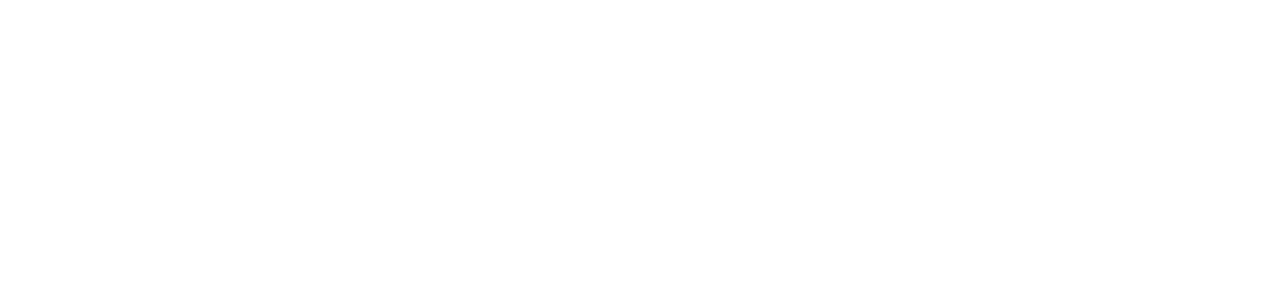
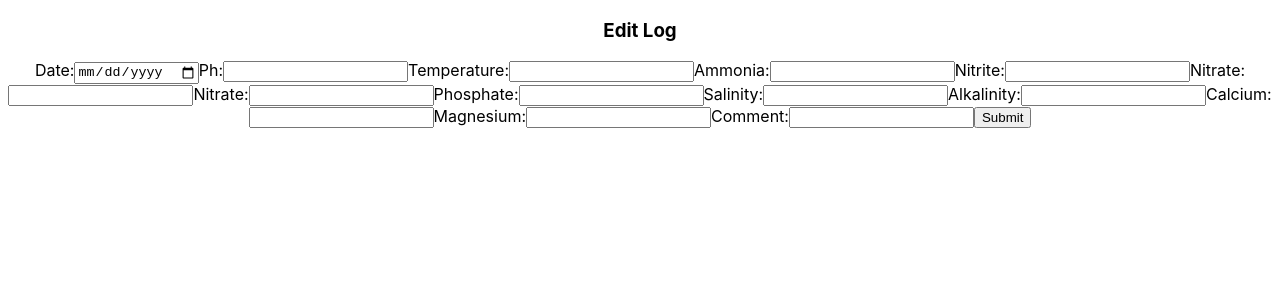
Before and after one commit to elisa-mamolo/flow-client, a React (Create React App) app: page /edit-log/1/1 in a window 1280 px wide. Before the commit this address had no page. Shown: the top 300 px of the page. Built offline with nearby package versions, Linux system fonts and the light colour scheme; no server answers.

Commit message:
edit and delete log now working (problem on populating edit)

```diff
--- a/src/App.js
+++ b/src/App.js
@@ -7,6 +7,7 @@
 import EditAquarium from "./pages/EditAcquariumPage";
 import EditAcquariumPage from "./pages/EditAcquariumPage";
 import AddLogPage from "./pages/AddLogPage";
+import EditLogPage from "./pages/EditLogPage";
 
 function App() {
   return (
@@ -16,6 +17,7 @@
         <Route path="/login" element={<LoginPage />} />
         <Route path="/acquarium" element={<Acquarium />} />
         <Route path="/edit-acquarium/:id" element={<EditAcquariumPage />} />
+        <Route path="/edit-log/:logid/:acquariumid" element={<EditLogPage />} />
         <Route path="/addlog/:id" element={<AddLogPage />} />
       </Routes>
     </div>
--- a/src/components/LogRow.js
+++ b/src/components/LogRow.js
@@ -1,6 +1,8 @@
 import { useState } from "react";
+import { Link } from "react-router-dom";
 import axios from "axios";
 const API_URL = "http://localhost:5005";
+
 function LogRow(props) {
   const deleteLog = (logid, acquariumid) => {
     axios
@@ -52,7 +54,9 @@
             Delete
           </button>
 
-          <button onClick={() => {}}>Edit</button>
+          <Link to={`/edit-log/${props.logRowId}/${props.logRowAcquarium}`}>
+            <button>Edit</button>
+          </Link>
         </td>
       </tr>
     );
--- /dev/null
+++ b/src/pages/EditLogPage.js
@@ -0,0 +1,197 @@
+import { useState, useContext, useEffect } from "react";
+import axios from "axios";
+import { AuthContext } from "../context/auth.context";
+import { useParams, useNavigate } from "react-router-dom";
+
+const API_URL = "http://localhost:5005";
+
+function EditLogPage(props) {
+  const navigate = useNavigate();
+  const { logid, acquariumid } = useParams();
+  const [acquarium, setAcquarium] = useState(acquariumid);
+  const [comments, setComments] = useState("");
+
+  const [ph, setPh] = useState(0);
+  const [timestamp, setTimestamp] = useState("");
+  const [temperature, setTemperature] = useState(0);
+  const [ammonia, setAmmonia] = useState(0);
+  const [nitrite, setNitrite] = useState(0);
+  const [nitrate, setNitrate] = useState(0);
+  const [phosphate, setPhosphate] = useState(0);
+  const [salinity, setSalinity] = useState(0);
+  const [alkalinity, setAlkalinity] = useState(0);
+  const [calcium, setCalcium] = useState(0);
+  const [magnesium, setMagnesium] = useState(0);
+  const [measurements, setMeasurements] = useState([
+    {
+      timestamp: timestamp,
+      ph: ph,
+      temperature: temperature,
+      ammonia: ammonia,
+      nitrite: nitrite,
+      nitrate: nitrate,
+      phosphate: phosphate,
+      salinity: salinity,
+      alkalinity: alkalinity,
+      calcium: calcium,
+      magnesium: magnesium,
+    },
+  ]);
+
+  useEffect(() => {
+    // prepopulate fields
+    axios
+      .get(`${API_URL}/log/${logid}`)
+      .then((response) => {
+        /*show current values in form*/
+        const foundItemMeasurements = response.data.measurements[0];
+        const foundItem = response.data;
+        setAcquarium(foundItemMeasurements.acquarium);
+        setPh(foundItemMeasurements.ph);
+        setComments(foundItem.comments);
+      })
+      .catch((error) => console.log(error));
+  }, [logid]);
+
+  //use context to get user and pass it to node
+
+  const handleSubmit = (e) => {
+    //prevent rerendering
+    e.preventDefault();
+    let object = {
+        timestamp,
+        ph,
+        temperature,
+        ammonia,
+        nitrite,
+        nitrate,
+        phosphate,
+        salinity,
+        alkalinity,
+        calcium,
+        magnesium,
+      },
+      measurements = [object];
+    const requestBody = { acquarium, comments, measurements };
+
+    axios
+      .put(`${API_URL}/log/${logid}/${acquariumid}`, requestBody)
+      .then((response) => {
+        // Reset the state
+        setAcquarium("");
+        setComments("");
+        setMeasurements([]);
+        navigate("/acquarium");
+      })
+      .catch((error) => console.log(error));
+  };
+
+  return (
+    <div className="AddAcquarium">
+      <h3>Edit Log</h3>
+
+      <form onSubmit={handleSubmit}>
+        <label>Date:</label>
+        <input
+          type="date"
+          name="timestamp"
+          value={measurements.timestamp}
+          onChange={(e) => setTimestamp(e.target.value)}
+        />
+        <label>Ph:</label>
+        <input
+          type="number"
+          name="ph"
+          value={measurements.ph}
+          onChange={(e) => setPh(Number(e.target.value))}
+        />
+
+        <label>Temperature:</label>
+        <input
+          type="number"
+          name="temperature"
+          value={measurements.temperature}
+          onChange={(e) => setTemperature(Number(e.target.value))}
+        />
+
+        <label>Ammonia:</label>
+        <input
+          type="number"
+          name="ammonia"
+          value={measurements.ammonia}
+          onChange={(e) => setAmmonia(Number(e.target.value))}
+        />
+
+        <label>Nitrite:</label>
+        <input
+          type="number"
+          name="nitrite"
+          value={measurements.nitrite}
+          onChange={(e) => setNitrite(Number(e.target.value))}
+        />
+
+        <label>Nitrate:</label>
+        <input
+          type="number"
+          name="nitrate"
+          value={measurements.nitrate}
+          onChange={(e) => setNitrate(Number(e.target.value))}
+        />
+
+        <label>Nitrate:</label>
+        <input
+          type="number"
+          name="nitrate"
+          value={measurements.nitrate}
+          onChange={(e) => setNitrate(Number(e.target.value))}
+        />
+        <label>Phosphate:</label>
+        <input
+          type="number"
+          name="phosphate"
+          value={measurements.phosphate}
+          onChange={(e) => setPhosphate(Number(e.target.value))}
+        />
+        <label>Salinity:</label>
+        <input
+          type="number"
+          name="salinity"
+          value={measurements.salinity}
+          onChange={(e) => setSalinity(Number(e.target.value))}
+        />
+        <label>Alkalinity:</label>
+        <input
+          type="number"
+          name="alkalinity"
+          value={measurements.alkalinity}
+          onChange={(e) => setAlkalinity(Number(e.target.value))}
+        />
+        <label>Calcium:</label>
+        <input
+          type="number"
+          name="calcium"
+          value={measurements.calcium}
+          onChange={(e) => setCalcium(Number(e.target.value))}
+        />
+        <label>Magnesium:</label>
+        <input
+          type="number"
+          name="magnesium"
+          value={measurements.magnesium}
+          onChange={(e) => setMagnesium(Number(e.target.value))}
+        />
+        <label>Comment:</label>
+        <input
+          type="text"
+          name="comments"
+          value={comments}
+          onChange={(e) => setComments(Number(e.target.value))}
+        />
+
+        <button type="submit">Submit</button>
+      </form>
+    </div>
+  );
+}
+
+export default EditLogPage;
```
